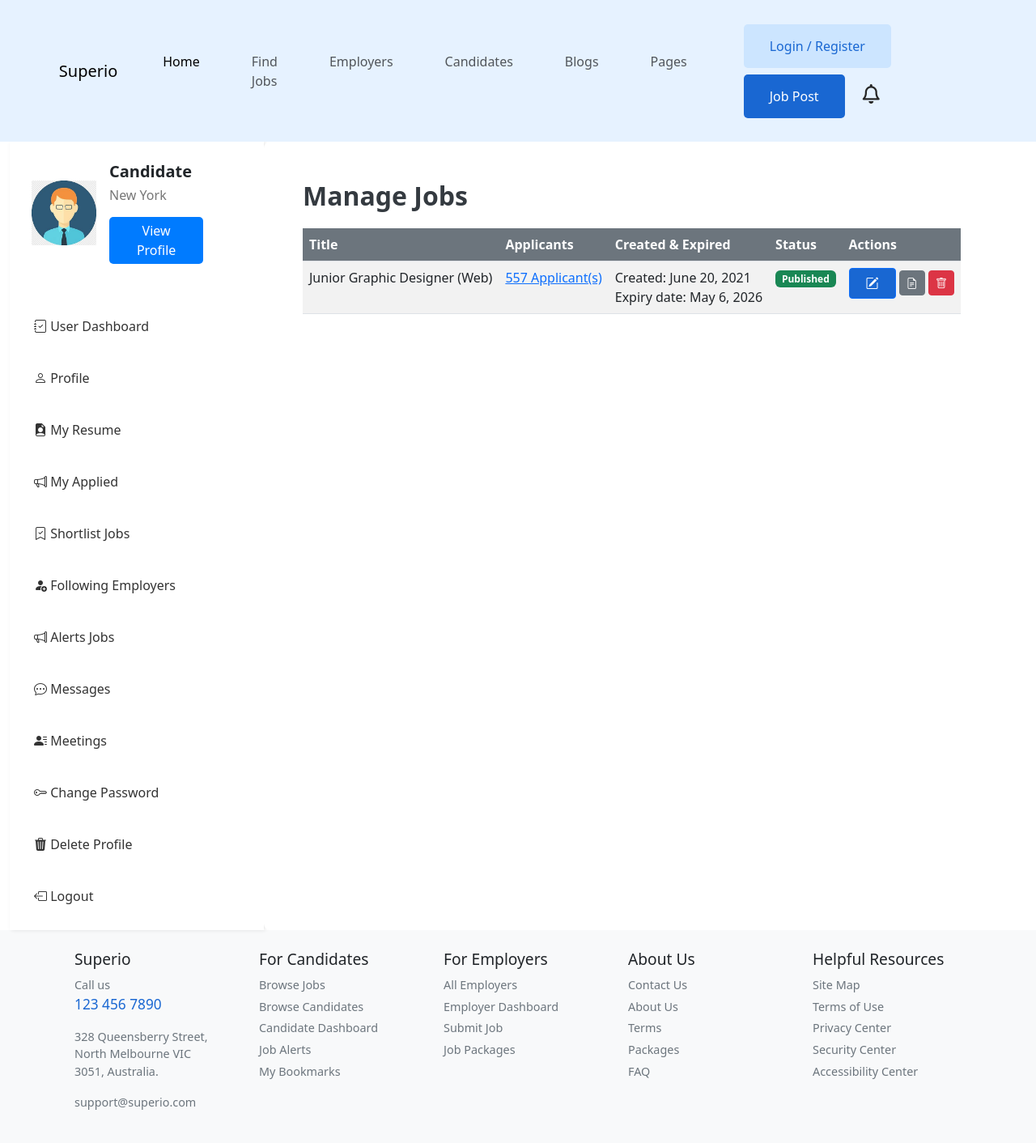
After one commit to AV3111997/Job_Portal, a Django app: page /manage_jobs/ in a window 1280 px wide. The commit adds this page. Shown: the whole page at 81% size. Run offline with Django 5.2, Linux system fonts and the light colour scheme; some libraries are stand-ins or nearby versions.

Commit message:
added a page for managing jobs.

```diff
--- /dev/null
+++ b/job_portal/app/templates/manage_jobs.html
@@ -0,0 +1,70 @@
+{% extends 'shared/base.html' %}
+{% load static %}
+{% block title %}
+<title>User Dashboard</title>
+{% endblock title %}
+{% block css_styles %}
+<link rel="stylesheet" href="{% static 'css/style.css' %}">
+<link rel="stylesheet" href="{% static 'css/manage_jobs.css' %}">
+{% endblock css_styles %}
+
+{% block content %}
+
+<div class="container-fluid d-flex">
+    <div class="sidebar">
+        <div class="profile-section">
+            <div class="profile-img-container">
+                <img src="{% static 'img/candidateprof.png' %}" alt="Profile Picture">
+            </div>
+            <div class="profile-info">
+                <h2>Candidate</h2>
+                <p>New York</p>
+                <button class="view-profile-btn">View Profile</button>
+            </div>
+        </div>
+        <nav class="nav-links">
+            <a href="#"><i class="bi bi-journal-check"></i> User Dashboard</a>
+            <a href="#"><i class="bi bi-person"></i> Profile</a>
+            <a href="#"><i class="bi bi-file-earmark-person-fill"></i> My Resume</a>
+            <a href="#"><i class="bi bi-megaphone"></i> My Applied</a>
+            <a href="#"><i class="bi bi-bookmark-check"></i> Shortlist Jobs</a>
+            <a href="#"><i class="bi bi-person-fill-add"></i> Following Employers</a>
+            <a href="#"><i class="bi bi-megaphone"></i> Alerts Jobs</a>
+            <a href="#"><i class="bi bi-chat-dots"></i> Messages</a>
+            <a href="#"><i class="bi bi-person-lines-fill"></i> Meetings</a>
+            <a href="#"><i class="bi bi-key"></i> Change Password</a>
+            <a href="#"><i class="bi bi-trash3-fill"></i> Delete Profile</a>
+            <a href="#"><i class="bi bi-box-arrow-left"></i> Logout</a>
+        </nav>
+    </div>
+    <div class="manage-jobs p-5">
+        <h2>Manage Jobs</h2>
+        <table class="table table-striped table-hover">
+            <thead class="table">
+                <tr>
+                    <th>Title</th>
+                    <th>Applicants</th>
+                    <th>Created & Expired</th>
+                    <th>Status</th>
+                    <th>Actions</th>
+                </tr>
+            </thead>
+            <tbody>
+                <tr>
+                    <td>Junior Graphic Designer (Web)</td>
+                    <td><a href="#">557 Applicant(s)</a></td>
+                    <td>Created: June 20, 2021<br>Expiry date: May 6, 2026</td>
+                    <td><span class="badge bg-success">Published</span></td>
+                    <td>
+                        <a href="#" class="btn btn-primary btn-sm"><i class="bi bi-pencil-square"></i></a>
+                        <a href="#" class="btn btn-secondary btn-sm"><i class="bi bi-file-earmark-text"></i></a>
+                        <a href="#" class="btn btn-danger btn-sm"><i class="bi bi-trash"></i></a>
+                    </td>
+                </tr>
+            </tbody>
+        </table>
+    </div>
+    </div>
+</div>
+
+{% endblock content %}
--- a/job_portal/app/templates/shared/base.html
+++ b/job_portal/app/templates/shared/base.html
@@ -7,8 +7,11 @@
 
   {% block title %} {% endblock title %}
 
+  <!-- Bootstrap Icons -->
+  <link href="https://cdn.jsdelivr.net/npm/bootstrap-icons/font/bootstrap-icons.css" rel="stylesheet">
   <link href="https://cdn.jsdelivr.net/npm/bootstrap@5.3.3/dist/css/bootstrap.min.css" rel="stylesheet"
     integrity="sha384-QWTKZyjpPEjISv5WaRU9OFeRpok6YctnYmDr5pNlyT2bRjXh0JMhjY6hW+ALEwIH" crossorigin="anonymous" />
+  <link href="https://stackpath.bootstrapcdn.com/bootstrap/5.3.0/css/bootstrap.min.css" rel="stylesheet">
 
   {% block css_styles %} {% endblock css_styles %}
 
@@ -34,6 +37,7 @@
   <script src="https://cdn.jsdelivr.net/npm/@popperjs/core@2.11.8/dist/umd/popper.min.js"
     integrity="sha384-I7E8VVD/ismYTF4hNIPjVp/Zjvgyol6VFvRkX/vR+Vc4jQkC+hVqc2pM8ODewa9r"
     crossorigin="anonymous"></script>
+  <script src="https://stackpath.bootstrapcdn.com/bootstrap/5.3.0/js/bootstrap.min.js"></script>
 
   <div class="footer-container">
     <footer class="footer bg-light py-4">
--- a/job_portal/app/urls.py
+++ b/job_portal/app/urls.py
@@ -15,4 +15,5 @@ urlpatterns = [
     path('contact/', views.ContactView.as_view(), name='contact'),
     path('profile/', views.ProfileView.as_view(), name='profile'),
     path('about/', views.AboutView.as_view(), name='about'),
+    path('manage_jobs/', views.ManageJobsView.as_view(), name='manage_jobs'),
 ]
--- a/job_portal/app/views.py
+++ b/job_portal/app/views.py
@@ -53,3 +53,6 @@ class ProfileView(TemplateView):
 
 class AppliedJobsView(TemplateView):
     template_name = 'applied_jobs.html'
+
+class ManageJobsView(TemplateView):
+    template_name = 'manage_jobs.html'
--- /dev/null
+++ b/job_portal/static/css/manage_jobs.css
@@ -0,0 +1,138 @@
+.sidebar {
+    width: 25%;
+    background-color: #ffffff;
+    padding: 10px;
+    box-shadow: 2px 0 5px rgba(0, 0, 0, 0.1);
+    overflow-y: auto;
+  }
+
+  .sidebar::-webkit-scrollbar {
+    width: 0; /* Hide the scrollbar */
+  }
+
+  .sidebar:hover::-webkit-scrollbar {
+    width: 5px; /* Show the scrollbar when hovering */
+  }
+
+  .sidebar::-webkit-scrollbar-thumb {
+    background-color: #ffffff;
+    border-radius: 5px;
+  }
+
+  .sidebar::-webkit-scrollbar-track {
+    background-color: #f1f1f1;
+  }
+
+  .profile-section {
+    display: flex;
+    align-items: center;
+    padding: 15px;
+    border-radius: 50%;
+    /* box-shadow: 0 2px 4px rgba(0, 0, 0, 0.1); */
+    margin-bottom: 20px;
+  }
+
+  .profile-img-container {
+    flex: 1;
+    width: 80px;
+    height: 80px;
+    display: flex;
+    justify-content: center;
+    align-items: left;
+    padding: px;
+    border-radius: 50%;
+    object-fit: cover;
+  }
+
+  .profile-img {
+    width: 10px;
+    height: 10px;
+    border-radius: 100%;
+    object-fit: cover;
+  }
+
+  .profile-info {
+    flex: 2;
+    display: flex;
+    flex-direction: column;
+    justify-content: center;
+    padding-left: 15px;
+  }
+
+  .profile-info h2 {
+    margin: 0;
+    font-size: 20px;
+    font-weight: bold;
+  }
+
+  .profile-info p {
+    margin: 5px 0;
+    color: #777;
+    font-size: 16px;
+  }
+
+  .view-profile-btn {
+    padding: 5px 20px;
+    background-color: #007bff;
+    width: 70%;
+    color: #fff;
+    border: none;
+    border-radius: 5px;
+    cursor: pointer;
+    margin-top: 10px;
+  }
+
+  .view-profile-btn:hover {
+    background-color: #105eb2;
+  }
+
+  .nav-links {
+    margin-top: 30px;
+  }
+
+  .nav-links a {
+    display: block;
+    color: #333;
+    padding: 20px;
+    text-decoration: none;
+    transition: background-color 0.3s;
+  }
+
+  .nav-links a:hover {
+    background-color: #d5e1ed;
+  }
+
+  .main-content {
+    flex-grow: 1;
+    overflow-y: auto;
+    background-color: aliceblue;
+  }
+
+  .header h1 {
+    margin-bottom: 50px;
+  }
+
+/* Manage Jobs*/
+
+.manage-jobs {
+    background-color: #ffffff; /* White background for jobs section */
+    padding: 20px;
+    border-radius: 8px;
+}
+
+.manage-jobs h2 {
+    color: #343a40; /* Darker color for heading */
+}
+
+.table {
+    margin-top: 20px;
+}
+
+.table th {
+    background-color: #6c757d; /* Darker background for table headers */
+    color: #ffffff; /* White text for headers */
+}
+
+.table tbody tr:hover {
+    background-color: #e9ecef; /* Light background color on row hover */
+}
```
